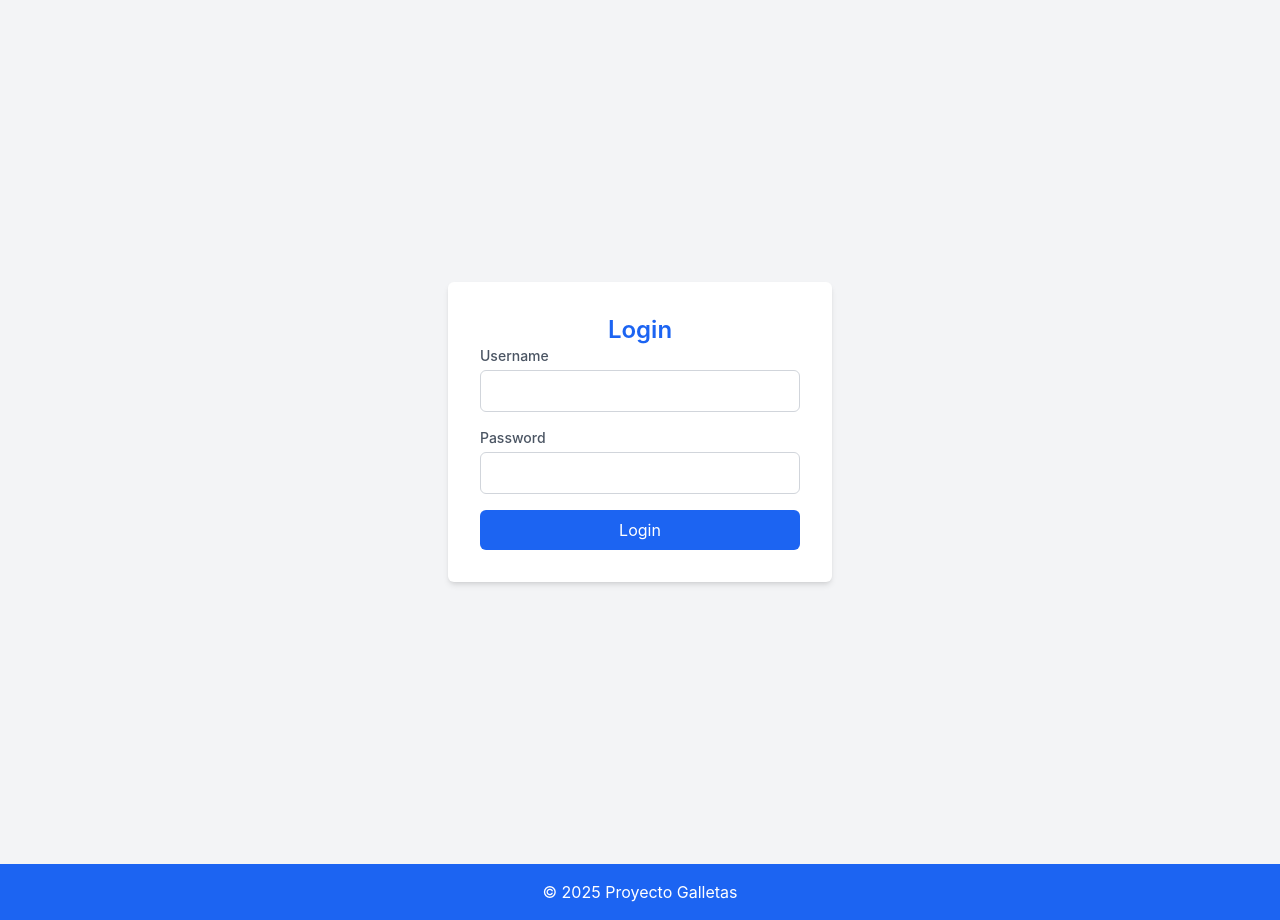
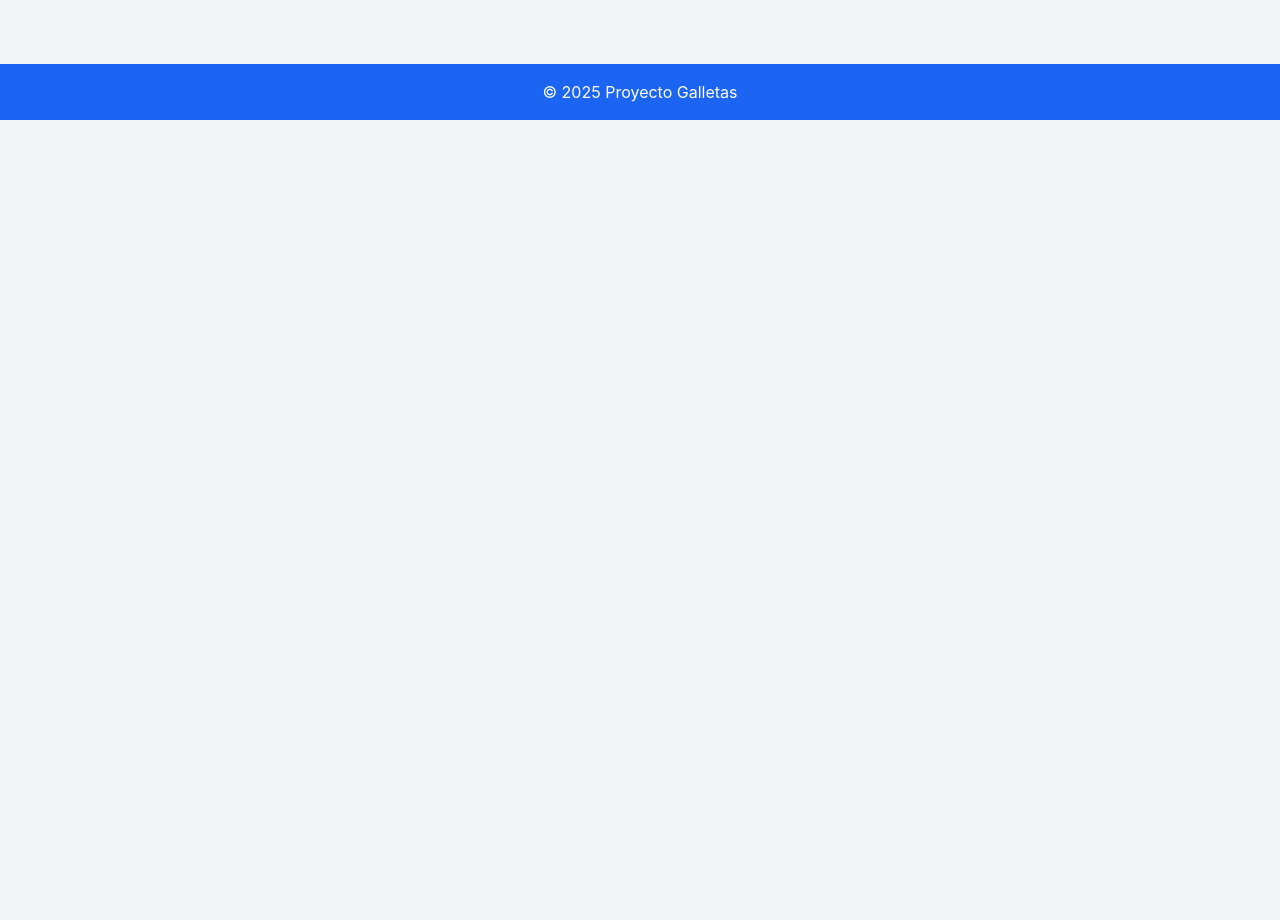
Before and after one commit to IDGS-803-21000377/ProyectoEquipo, a Flask app: template templates/index.html in a window 1280 px wide. Shown: the part 60-980 px from the top of the page. After the commit the page ends 180 px from the top, so only its background shows below. Run offline with Flask 3, Linux system fonts and the light colour scheme; the template is opened without the code that fills it, so the values that code supplies are empty; style sheets or scripts are compiled from the project's sources.

Commit message:
Guardado

```diff
--- a/app.py
+++ b/app.py
@@ -1,23 +1,24 @@
-from hashlib import scrypt
-from flask import Flask, flash, render_template, request, redirect, url_for
+from flask import Flask, flash, render_template, redirect, url_for
 from flask_login import LoginManager, login_user, logout_user, login_required, current_user
-from flask_wtf import FlaskForm
-from wtforms import StringField, SubmitField
-from wtforms.fields import PasswordField
-from wtforms.validators import InputRequired, Length
+from flask_wtf import CSRFProtect
+from config import DevelopmentConfig
+from forms import LoginForm
+from models import User, db
 
-from forms import LoginForm
-from models import User
 app = Flask(__name__)
+app.config.from_object(DevelopmentConfig)
+
+csrf = CSRFProtect(app)
+
+db.init_app(app)
 
 login_manager = LoginManager()
 login_manager.init_app(app)
 login_manager.login_view = "login"
-app = Flask(__name__)
+
 @login_manager.user_loader
 def load_user(user_id):
     return User.query.get(int(user_id))
-
 
 @app.route("/")
 @app.route("/index")
@@ -30,7 +31,7 @@ def login():
     form = LoginForm()
     if form.validate_on_submit():
         user = User.query.filter_by(username=form.username.data).first()
-        if user and scrypt.check_password_hash(user.password, form.password.data):
+        if user and user.check_password(form.password.data):
             login_user(user)
             return redirect(url_for("index"))
         else:
@@ -47,4 +48,6 @@ def logout():
 
 
 if __name__ == '__main__':
+    with app.app_context():
+        db.create_all()
     app.run(debug=True)
--- a/forms.py
+++ b/forms.py
@@ -6,7 +6,6 @@ from wtforms import EmailField
 from wtforms import validators
 from wtforms.fields import PasswordField
 
-
 class LoginForm(FlaskForm):
     username = StringField('Usuario', validators=[validators.InputRequired(), validators.Length(min=3, max=50)])
     password = PasswordField('Contraseña', validators=[validators.InputRequired()])
--- a/templates/_macros.html
+++ b/templates/_macros.html
@@ -1,7 +1,6 @@
-{% macro form_input(label, id, name, type='text', placeholder='') %}
-    <div class="mb-4">
-        <label for="{{ id }}" class="block text-sm font-medium text-gray-600">{{ label }}</label>
-        <input type="{{ type }}" id="{{ id }}" name="{{ name }}" placeholder="{{ placeholder }}" required
-               class="mt-1 p-2 w-full border border-gray-300 rounded-md focus:ring-2 focus:ring-blue-500">
-    </div>
+{% macro form_input(label, name, id, type='text') %}
+<div class="mb-4">
+    <label for="{{ id }}" class="block text-sm font-medium text-gray-700">{{ label }}</label>
+    <input type="{{ type }}" id="{{ id }}" name="{{ name }}" class="mt-1 block w-full px-3 py-2 border border-gray-300 rounded-md shadow-sm focus:outline-none focus:ring-2 focus:ring-blue-500 focus:border-blue-500" required>
+</div>
 {% endmacro %}
--- a/templates/index.html
+++ b/templates/index.html
@@ -2,14 +2,5 @@
 {% import "_macros.html" as macros %}
 
 {% block container %}
-<div class="flex justify-center items-center min-h-screen">
-    <div class="bg-white p-8 rounded-md shadow-md w-96">
-        <h2 class="text-2xl font-semibold text-center text-blue-600">Login</h2>
-        <form action="/login" method="POST">
-            {{ macros.form_input('Username', 'username', 'username') }}
-            {{ macros.form_input('Password', 'password', 'password', 'password') }}
-            <button type="submit" class="w-full bg-blue-600 text-white p-2 rounded-md hover:bg-blue-700">Login</button>
-        </form>
-    </div>
-</div>
+
 {% endblock %}
```
Also changed, not shown: config.py (+5 -6 lines), models.py (+7 -8 lines), templates/login.html (added, +31 -0 lines).
